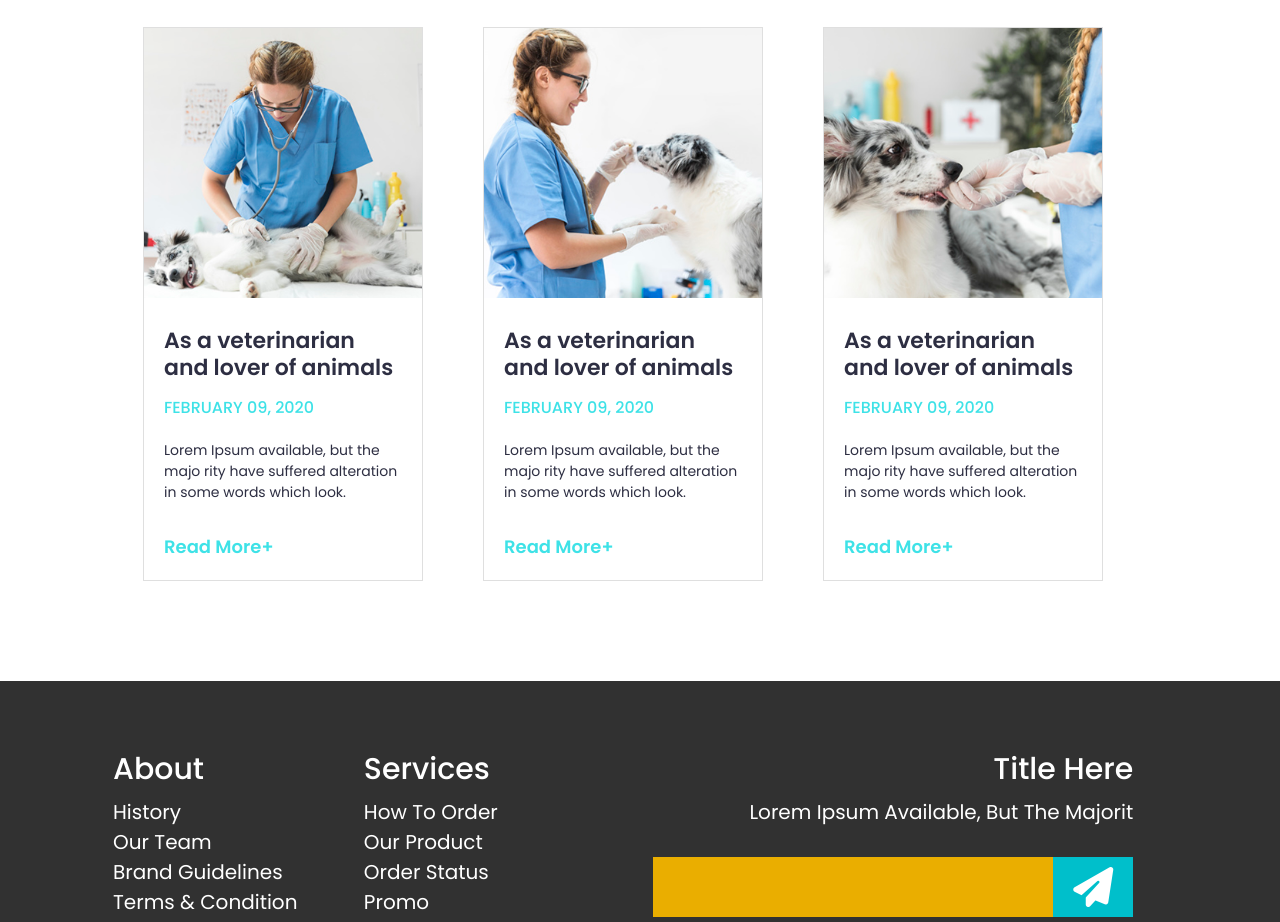
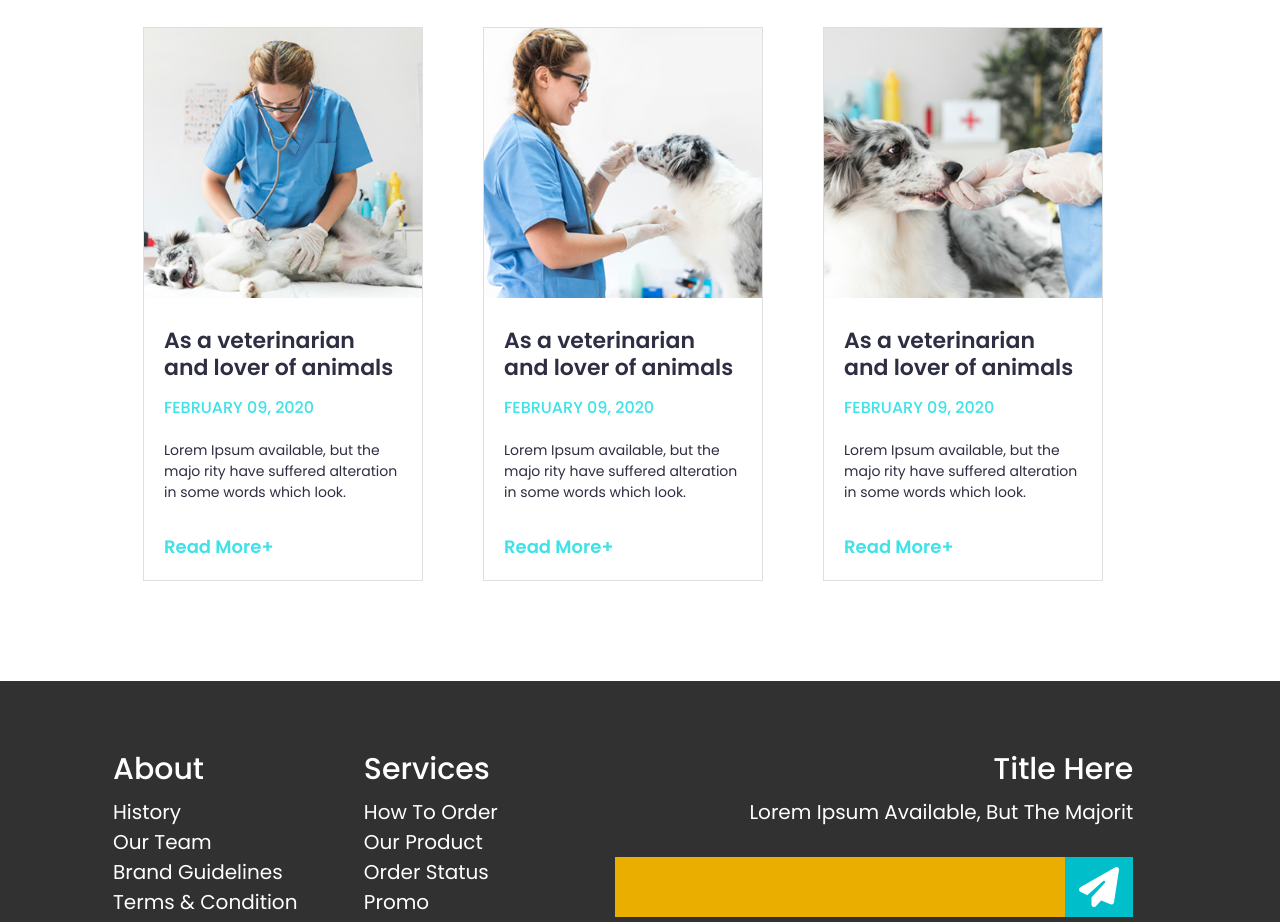
Before and after one commit to YiRifat/Responsive_Project_1, a plain HTML site: page index.html in a window 1280 px wide. Shown: the part 4979-5901 px from the top of the page. Drawn offline with nearby package versions, Linux system fonts and the light colour scheme.

Commit message:
Update style.css

```diff
--- a/style.css
+++ b/style.css
@@ -461,6 +461,7 @@ nav ul li img{
     display: flex;
     float: right;
     height: 6rem;
+    width: 100%;
     background-color: #EAAE00;
     margin: 2rem 0;
     margin-left: 100%;
@@ -469,7 +470,7 @@ nav ul li img{
     outline: none;
     border: none;
     background-color: #EAAE00;
-    width: 40rem;
+    width: 100%;
     padding: 2rem;
     font-size: 2rem;
 }
```
